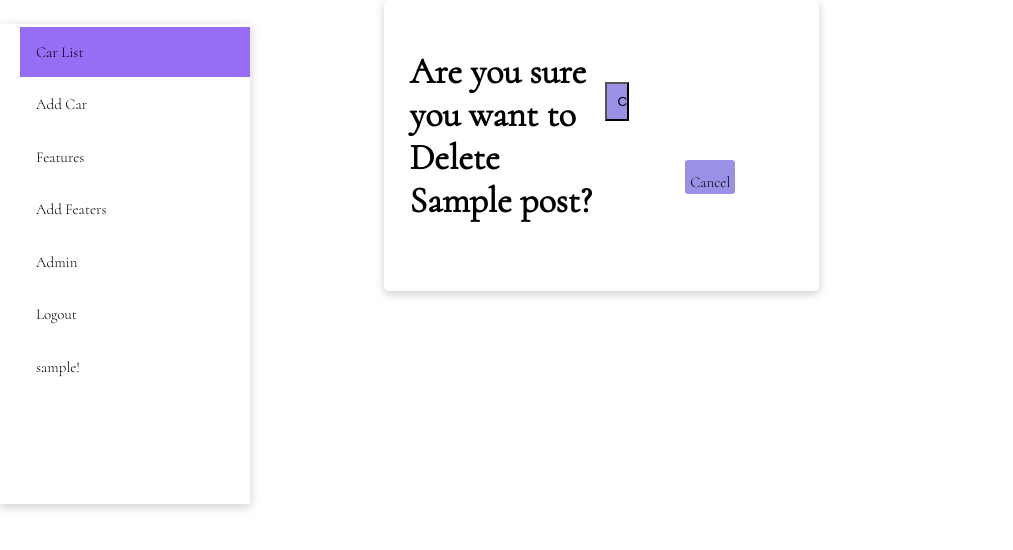
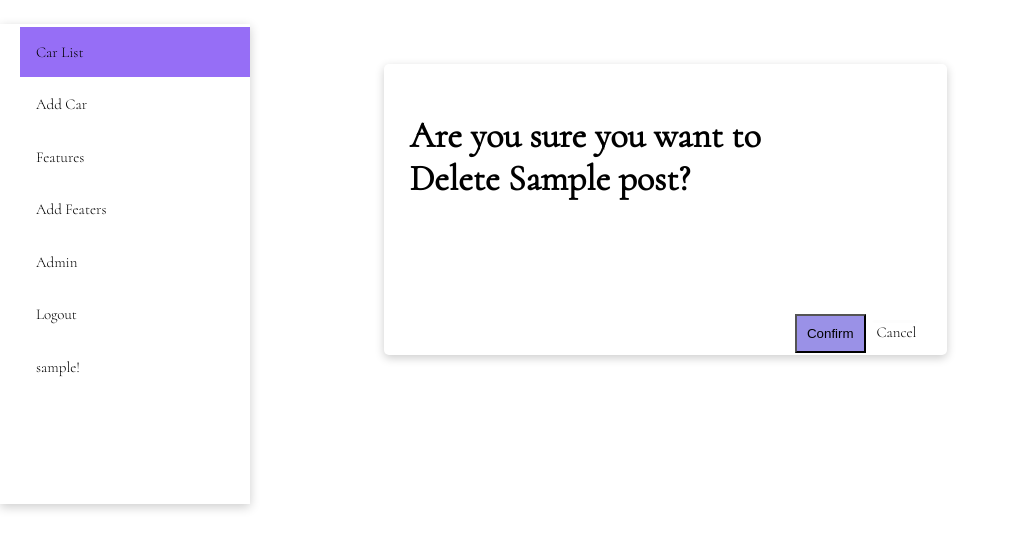
Before and after one commit to nelialanets/car_app, a Django app: a page that uses main_app/templates/car_delete.html in a window 1280 px wide. Shown: the part 40-590 px from the top of the page, without its empty margins (0-1013 px from the left). Run offline with Django 4.2, Linux system fonts and the light colour scheme; a user stored in the database is signed in; tables that the repository leaves empty hold one stand-in row (values such as "Sample post"); some libraries are stand-ins or nearby versions.

Commit message:
final styling

```diff
--- a/main_app/static/styles/styles.css
+++ b/main_app/static/styles/styles.css
@@ -654,44 +654,56 @@ font-size: larger;
 /* +============Delete=========== */
 
 .main-delete{
+	margin-top: 5%;
 	display: flex;
 	margin-left: 30%;
 	margin-right: 15%;
 	padding: 2%;
-	width: 30%;
+	width: 40%;
 	height: 30%;
 	border-radius: 5px;
 	box-shadow: 0 3px 10px rgb(0 0 0 / 0.2);
 	justify-content: center;
 
 }
+
+.delete-btn-container{
+	display: flex;
+	margin-top: 30%;
+}
 .container-delete-btn{
 	display: flex;
 	width: 100%;
 	margin-top: 10%;
 }
-.delete-btn {
+#delete-btn-form {
 	background-color: #9a91e7;
+	width: 100%;
 	display: flex;
 	margin-right: 35%;
-	margin-top: 80%;
+	margin-top:100%;
 	justify-content: center;
 	padding: 10px;
-	width: 30%;
+
 }
 
 .confirm-msg{
 	display: flex;
-	width: 20%;
-	height: 4%;
-	/* padding: 1%; */
+	width: 30%;
+	padding: 1%;
 	border-radius: 3px;
-	background-color: #9a91e7;
 	justify-content: center;
-	padding: 13px;
-	margin-top: 82%;
+	margin-top: 80%;
 }
-
+.confirm-msg-btn{
+	display: flex;
+	width: 100%;
+	padding: 2%;
+	border-radius: 3px;
+	justify-content: center;
+	margin-top: 115%;
+	background-color: #fdfdfd;
+}
 /* ==========Car Features+========= */
 .add-features-main{
 	display: flex;
@@ -945,3 +957,22 @@ border-radius: 2%;
 .update-feature-btn:hover{
 	background-color: #555555;
 }
+.features-delete{
+	margin-top: 2%;
+	display: flex;
+	margin-left: 25%;
+}
+
+.ft-delete-form{
+	display: flex;
+	padding: 2px;
+	width: 20%;
+}
+
+.ft-delete-btn{
+	margin-top: 25%;
+	background-color: #966ef6;
+	border-radius: 5%;
+	padding: 10px;
+	justify-content: center;
+}
--- a/main_app/templates/car_delete.html
+++ b/main_app/templates/car_delete.html
@@ -3,14 +3,17 @@
 {% block content %}
 <div class="main-delete">
 <h1>Are you sure you want to Delete {{car_post.name}}?</h1>
+<div class="delete-btn-container">
 <form  class='main-delete-form'method="post">
   {% csrf_token %}
    <!-- confirm cat delete -->
     <!-- Redirect back to detail on cancel -->
-    <input class="delete-btn" type="submit" value="Confirm"></inputn>
+
+    <input id="delete-btn-form" type="submit" value="Confirm"></inputn>
 </form>
 <div class="container-delete-btn">
-<a class="confirm-msg" href="{% url 'car_detail' car_post.pk %}">Cancel</a>
+  <button class="confirm-msg-btn"><a  href="{% url 'car_detail' car_post.pk %}">Cancel</a></button>
+</div>
 </div>
 </div>
 
--- a/main_app/templates/car_list.html
+++ b/main_app/templates/car_list.html
@@ -25,7 +25,6 @@
 
 <div class="right-side2">
     <a href="{% url 'login' %}">Login</a>
-    <!-- <a href="/about">About</a> -->
 </div>
 </nav>
 
```
Also changed, not shown: carapp/settings.py (+6 -6 lines), main_app/templates/car_features_delete.html (+6 -5 lines).
